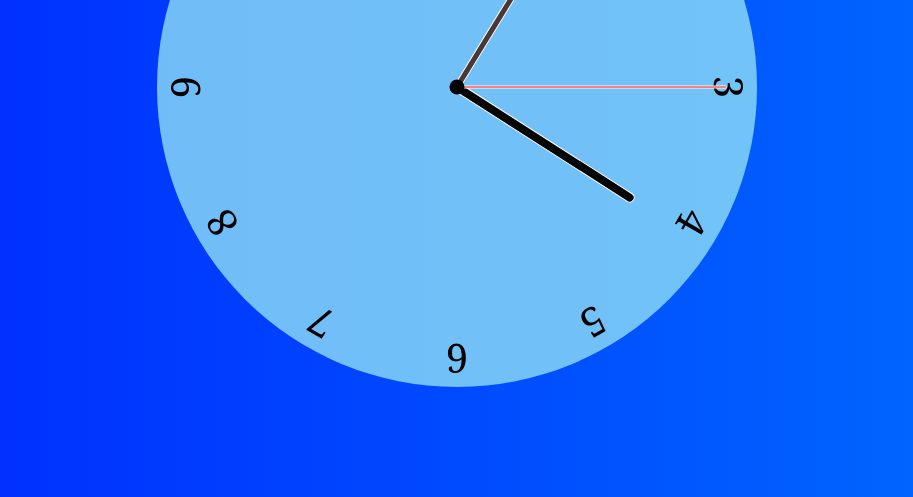
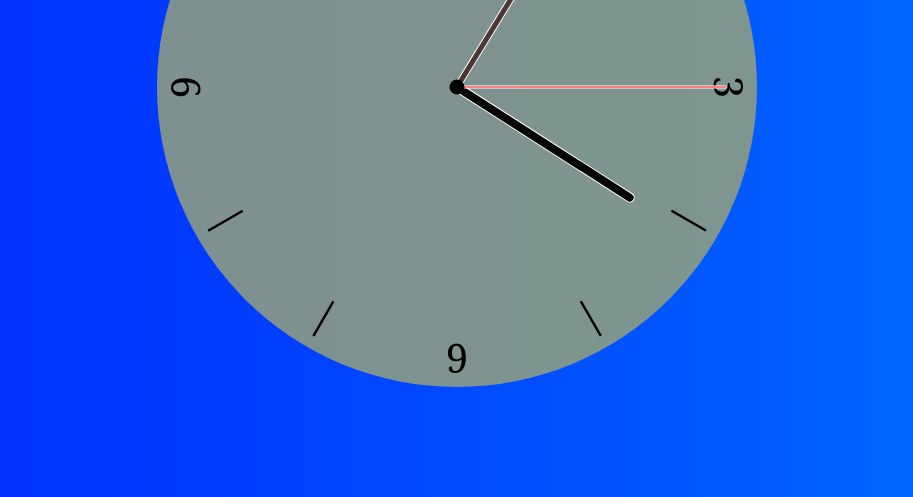
Before and after one commit to bofamj/Build-A-Clock, a plain HTML site: page index.html in a window 1280 px wide. Shown: the part 321-818 px from the top of the page, without its empty margins (183-1096 px from the left). Drawn offline with Linux system fonts and the light colour scheme.

Commit message:
finishing the app

```diff
--- a/index.html
+++ b/index.html
@@ -12,17 +12,17 @@
         <div id="hour"  class = "hand" data-hor ></div>
         <div id="minute"  class = "hand"data-min ></div>
         <div id="second"  class = "hand"data-sec ></div>
-        <div class="number number1">1</div>
-        <div class="number number2">2</div>
+        <div class="number number1">|</div>
+        <div class="number number2">|</div>
         <div class="number number3">3</div>
-        <div class="number number4">4</div>
-        <div class="number number5">5</div>
+        <div class="number number4">|</div>
+        <div class="number number5">|</div>
         <div class="number number6">6</div>
-        <div class="number number7">7</div>
-        <div class="number number8">8</div>
+        <div class="number number7">|</div>
+        <div class="number number8">|</div>
         <div class="number number9">9</div>
-        <div class="number number10">10</div>
-        <div class="number number11">11</div>
+        <div class="number number10">|</div>
+        <div class="number number11">|</div>
         <div class="number number12">12</div>
     </div>
 
--- a/style.css
+++ b/style.css
@@ -14,7 +14,7 @@ body{
 #clock{
     width: 600px;
     height: 600px;
-    background-color:rgba(142, 222, 247, 0.8) ;
+    background-color:rgba(158, 165, 116, 0.8) ;
     border-radius: 50%;
     border: 30px black;
     position: relative;
```
